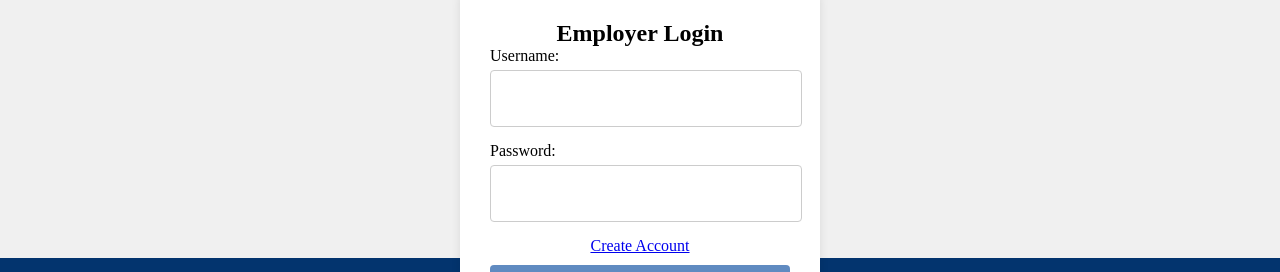
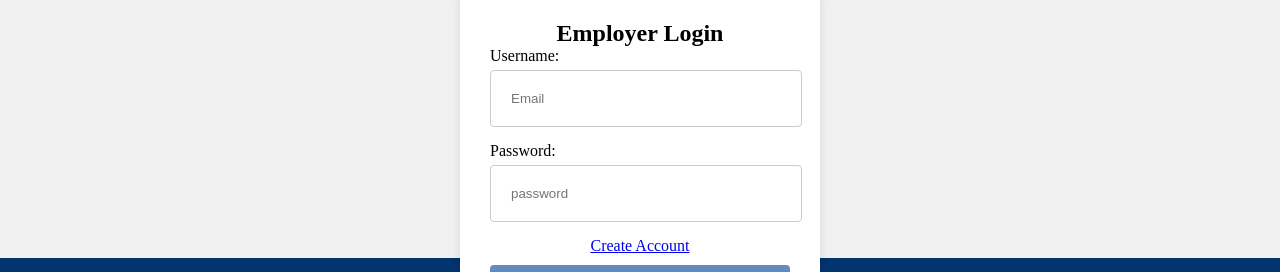
Before and after one commit to AlishaGadkari/fblacompsite, a plain HTML site: page employer.html in a window 1280 px wide. Shown: the part 312-584 px from the top of the page. Drawn offline with Linux system fonts and the light colour scheme.

Commit message:
Update employer.html

```diff
--- a/employer.html
+++ b/employer.html
@@ -251,11 +251,11 @@ button:hover {
         <form id="employerlogin">
             <div class="form-group">
                 <label for="username">Username:</label>
-                <input type="text" id="username" name="username" required>
+                <input type="text" id="username" name="username" placeholder="Email" required>
             </div>
             <div class="form-group">
                 <label for="password">Password:</label>
-                <input type="password" id="password" name="password" required>
+                <input type="password" id="password" name="password" placeholder="password" required>
             </div>
             <a href="employernewaccount.html" style="display: block; text-align: center; margin-bottom: 10px;">Create Account</a>
             <button type="submit">Login</button>
```
